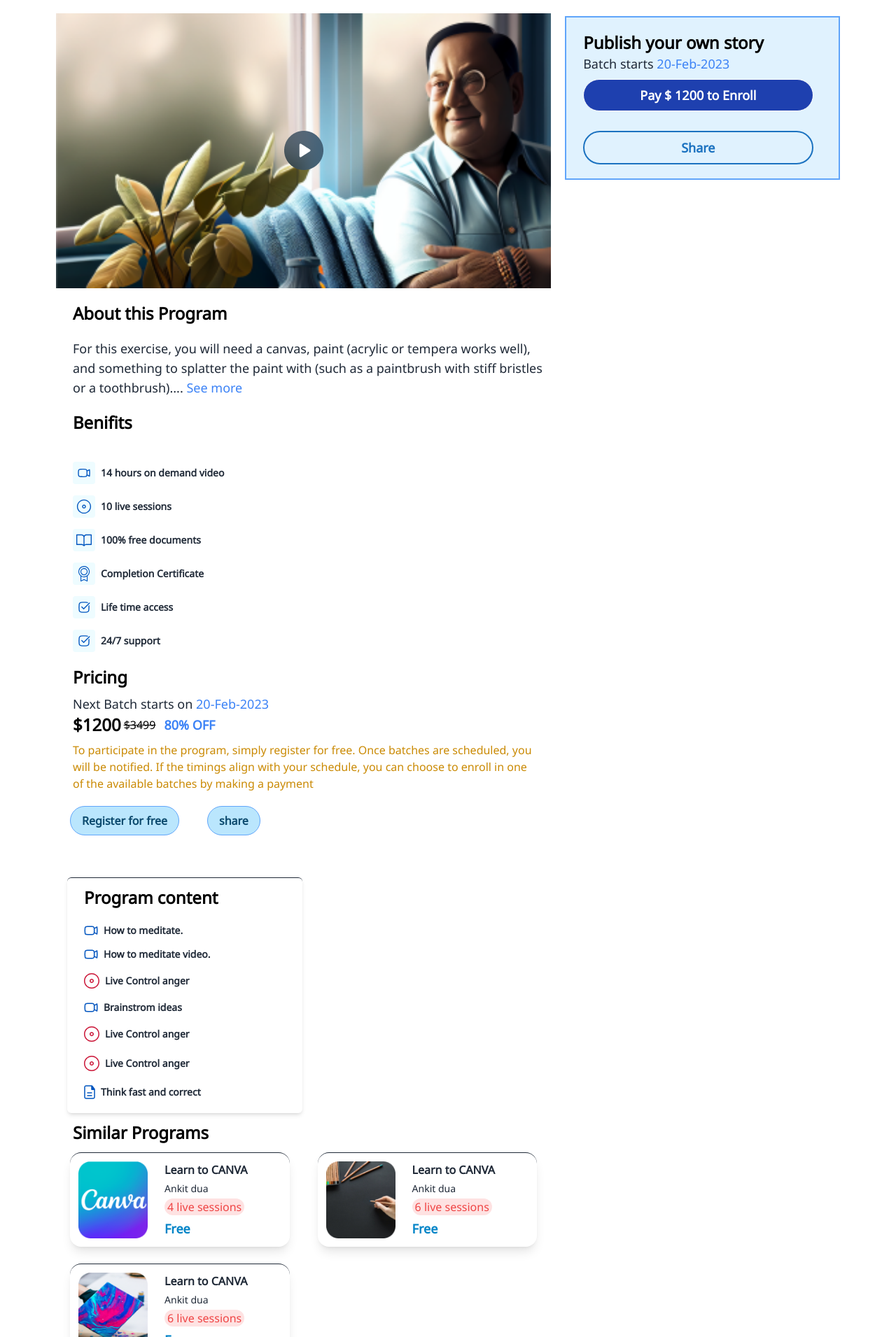
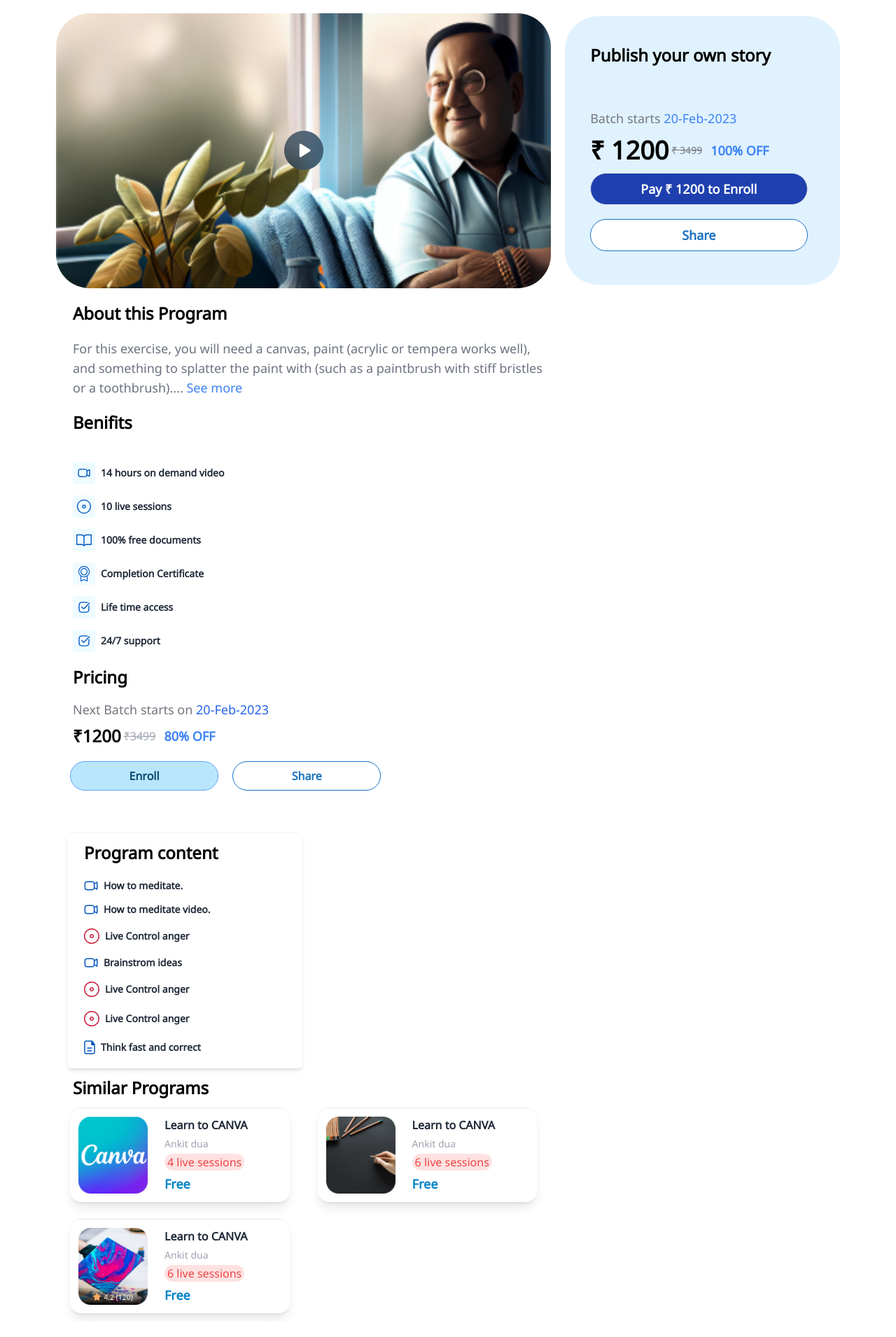
Before and after one commit to Ashish558/ivory-fe, a React (Create React App) app: page /enroll in a window 1280 px wide. Shown: the part 89-2000 px from the top of the page at 70% size. After the commit the page ends 1978 px from the top, so only its background shows below. Built offline with nearby package versions, Linux system fonts and the light colour scheme; no server answers.

Commit message:
almost with learn 22 31 - 57

```diff
--- a/package.json
+++ b/package.json
@@ -10,7 +10,6 @@
     "@testing-library/jest-dom": "^5.16.5",
     "@testing-library/react": "^13.4.0",
     "@testing-library/user-event": "^13.5.0",
-    "antd": "^5.2.0",
     "axios": "^1.2.6",
     "daisyui": "^2.49.0",
     "framer-motion": "^8.5.5",
--- a/src/pages/Home/Learn.js
+++ b/src/pages/Home/Learn.js
@@ -2,7 +2,6 @@ import React, { useState, useEffect } from 'react'
 import BackIcon from '../../assets/icons/go-back.svg'
 import Profile from '../../assets/images/profile.png'
 import style from './Learn.module.css'
-import { Switch } from "antd";
 import { useNavigate } from 'react-router-dom'
 import Filterbar from '../../components/Filterbar/filterbar'
 import { useSelector } from 'react-redux'
--- a/src/pages/Learn/Enroll/Enroll.jsx
+++ b/src/pages/Learn/Enroll/Enroll.jsx
@@ -18,7 +18,7 @@ import shortStory from "../../../assets/images/learn/shortStory.png";
 
 const Enroll = () => {
     //enrollType "", "reg", "free"
-    const [enrollType, setEnrollType] = React.useState("reg");
+    const [enrollType, setEnrollType] = React.useState("");
   return (
     <div className=" flex sm:mx-20">
       <div className="sm:w-[calc(100%-400px)]">
@@ -30,7 +30,11 @@ const Enroll = () => {
             Publish your own story
           </div>
           <div className="video flex justify-center items-center relative">
-            <img src={videoBg} alt="video" className="w-full" />
+            <img
+              src={videoBg}
+              alt="video"
+              className="w-full sm:rounded-[48px]"
+            />
             <img src={playIcon} alt="" className="absolute" />
           </div>
           <div className="text-2xl font-bold text-black ml-6">
@@ -81,14 +85,14 @@ const Enroll = () => {
               ""
             ) : (
               <div>
-                <div className="text-gray-500 text-lg ml-6">
+                <div className="text-lightGray text-lg ml-6 py-2">
                   Next Batch starts on
-                  <span className="text-blue-500"> 20-Feb-2023</span>
+                  <span className="text-blue-600"> 20-Feb-2023</span>
                 </div>
                 <div className="text-2xl font-bold text-black ml-6 flex items-center gap-1">
-                  $1200{" "}
+                  &#8377;1200{" "}
                   <span className="text-gray-400 line-through font-normal text-base">
-                    $3499
+                    &#8377;3499
                   </span>{" "}
                   <span className="text-blue-500 text-lg ml-2">80% OFF</span>
                 </div>
@@ -96,9 +100,9 @@ const Enroll = () => {
             )}
             {enrollType === "free" && (
               <div className="text-2xl font-bold text-black ml-6 flex items-center gap-1">
-                $0{" "}
+                &#8377;0{" "}
                 <span className="text-gray-400 line-through font-normal text-base">
-                  $3499
+                  &#8377;3499
                 </span>{" "}
                 <span className="text-blue-500 text-lg ml-2">100% OFF</span>
               </div>
@@ -112,9 +116,9 @@ const Enroll = () => {
               </div>
             )}
           </div>
-          <div className="sm:flex">
+          <div className="sm:flex sm:mb-10">
             {enrollType === "" && (
-              <button className="bg-sky-200 text-sky-900 font-semibold py-2 px-4 rounded-full border border-blue-400 mb-10 mx-5">
+              <button className="bg-sky-200 w-[30%] text-sky-900 font-semibold py-2 px-4 rounded-full border border-blue-400 mb-10 sm:mb-0 mx-5">
                 {" "}
                 Enroll
               </button>
@@ -131,9 +135,9 @@ const Enroll = () => {
                 Enroll for free
               </button>
             )}
-            <button className="bg-sky-200 text-sky-900 font-semibold py-2 px-4 rounded-full border border-blue-400 mb-10 mx-5">
+            <button className="bg-white text-[#1B72C0] font-semibold py-2 w-[30%] rounded-full border border-[#1B72C0]  self-center">
               {" "}
-              share
+              Share
             </button>
           </div>
           <div className=" mx-4 shadow-md rounded-md  border-t border-gray-100 w-[336px] pb-5">
@@ -182,7 +186,7 @@ const Enroll = () => {
             Similar Programs
           </div>
         </div>
-        <div className="grid grid-cols-2">
+        <div className="md:grid md:grid-cols-2">
           <div className="py-3 my-3 mx-5 border-gray-200 shadow-lg border-t px-3 rounded-2xl flex">
             <div className="h-[110px] flex justify-start items-center w-[40vw] relative">
               <img
@@ -247,8 +251,8 @@ const Enroll = () => {
             </div>
           </div>
         </div>
-        <div className="enrollFooter bg-sky-100 border-2 border-blue-400 flex flex-col py-5 mb-20">
-          <div className="text-gray-500 text-lg ml-6">
+        <div className="enrollFooter bg-sky-100 border-2 border-blue-400 flex flex-col py-5 mb-20 sm:hidden">
+          <div className="text-lightGray text-lg ml-6">
             {enrollType === "" && (
               <span>
                 Batch starts
@@ -257,27 +261,33 @@ const Enroll = () => {
             )}
             <button className="bg-blue-800 text-white font-semibold py-2 w-[90%] rounded-full border mx-auto  self-center">
               {" "}
-              Pay $ 1200 to Enroll
+              Pay &#8377; 1200 to Enroll
             </button>
           </div>
         </div>
       </div>
       <div className="w-[400px] mt-28 ml-5 hidden sm:block">
-        <div className="enrollFooter bg-sky-100 border-2 border-blue-400 flex flex-col py-5 mb-20">
-          <div className="text-2xl font-bold text-black ml-6">
+        <div className="enrollFooter bg-sky-100  flex flex-col py-10 mb-20 rounded-[48px] p-3">
+          <div className="text-2xl font-bold text-black ml-6 mb-5">
             Publish your own story
           </div>
-          <div className="text-gray-500 text-lg ml-6 ">
+          <div className="text-lightGray text-lg ml-6 mb-2 mt-10">
             <span>
               Batch starts
               <span className="text-blue-500"> 20-Feb-2023</span>
             </span>
-
-            <button className="bg-blue-800 text-white font-semibold py-2 w-[90%] rounded-full border mx-auto  self-center my-2">
+            <div className="text-4xl font-bold text-black flex items-center gap-1 mt-3">
+              &#8377; 1200{" "}
+              <span className="text-lightGray line-through font-normal text-sm">
+                &#8377; 3499
+              </span>{" "}
+              <span className="text-blue-500 text-lg ml-2">100% OFF</span>
+            </div>
+            <button className="bg-blue-800 text-white font-semibold py-2 w-[90%] rounded-full border mx-auto  self-center my-2 mt-3">
               {" "}
-              Pay $ 1200 to Enroll
+              Pay &#8377; 1200 to Enroll
             </button>
-            <button className="bg-whte text-[#1B72C0] font-semibold py-2 w-[90%] rounded-full border-2 mt-5 border-[#1B72C0] mx-auto  self-center">
+            <button className="bg-white text-[#1B72C0] font-semibold py-2 w-[90%] rounded-full border mt-3 border-[#1B72C0] mx-auto  self-center">
               {" "}
               Share
             </button>
--- a/src/pages/Learn/LiveSession/LiveSession.jsx
+++ b/src/pages/Learn/LiveSession/LiveSession.jsx
@@ -8,9 +8,11 @@ import module2 from "../../../assets/images/learn/module2.png";
 import module3 from "../../../assets/images/learn/module3.png";
 import module4 from "../../../assets/images/learn/module4.png";
 const LiveSession = () => {
-  const [sesstionStatus,setSesstionStatus] = React.useState("upcomming");
+
+  const [sesstionStatus,setSesstionStatus] = React.useState("");
   const [moduleStatus,setModuleStatus] = React.useState('running');
-  const [tab, setTab] = React.useState("liveSession");
+  const [tab,setTab] = React.useState("assignments");
+
     return (
       <div className="mb-28">
         <div>
@@ -179,7 +181,7 @@ const LiveSession = () => {
           </div>
         </div>
         <div
-          className={`py-4 mt-3 mx-5 border-t border-gray-200 flex ${
+          className={`py-4 mt-3 mx-5 border-t border-gray-200 flex &#8377;{
             moduleStatus === "running" && "bg-sky-200 rounded-md"
           }`}
         >
--- a/tailwind.config.js
+++ b/tailwind.config.js
@@ -15,18 +15,16 @@ module.exports = {
         primaryDark: '#1B1B1E',
         lightGray: '#74777F',
         lightBlack: '#49454F',
-        LightSky : "#DEF9FF",
+        LightSky: "#DEF9FF",
         primaryGreen: '#26A925',
-        gray:'#EFEFEF',
-        SkyBlue:"#1B72C0",
-        green:"#85FFB2"
+        SkyBlue: "#1B72C0",
       },
       fontSize: {
         xxs: '10px'
       },
       backgroundImage: {
         'activities-gradient': 'linear-gradient(180.1deg, #59E3FF 2.72%, #FFFFFF 98.73%)',
-        'linear-grad' : 'linear-gradient(180deg, rgba(0, 85, 191, 0.8) 1.84%, rgba(89, 227, 255, 0.8) 130.78%)'
+        'linear-grad': 'linear-gradient(180deg, rgba(0, 85, 191, 0.8) 1.84%, rgba(89, 227, 255, 0.8) 130.78%)'
       },
       boxShadow: {
         'light': '0px 0px 4px rgba(0, 0, 0, 0.18)',
```
Also changed, not shown: src/pages/Login/Login.module.css (line endings or trailing spaces), 1 other file (tests, documents, lock files or other folders).
